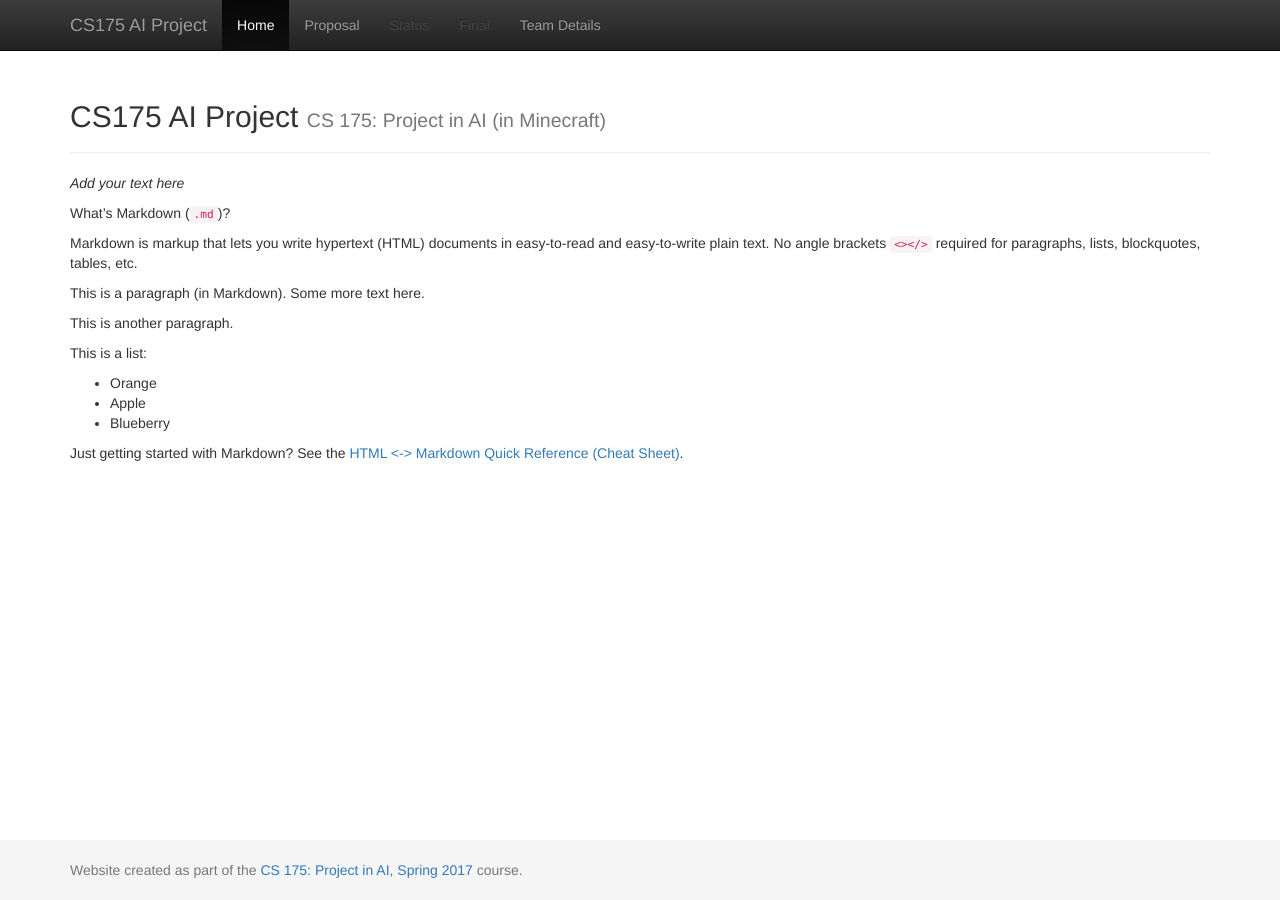
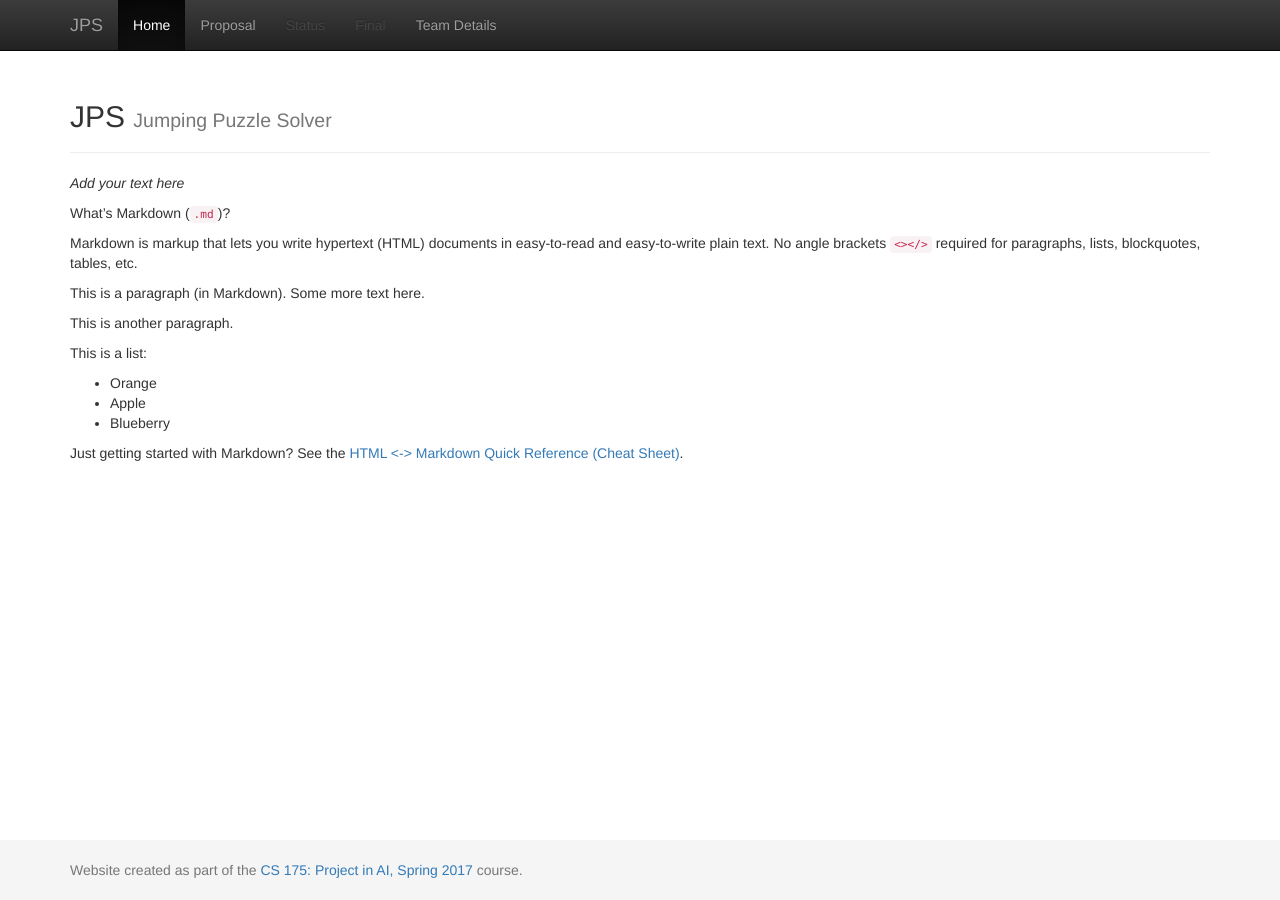
Before and after one commit to minhdna/JPS, a Jekyll site: the page built from docs/index.md, in a window 1280 px wide. Built offline with Jekyll 4.4.1, drawn with Linux system fonts in a browser that asks for light colours.

Commit message:
Update _config.yml

```diff
--- a/docs/_config.yml
+++ b/docs/_config.yml
@@ -1,8 +1,8 @@
 ###########
 # site.title
 
-title:    'CS175 AI Project'
-subtitle: 'CS 175: Project in AI (in Minecraft)'
+title:    'JPS'
+subtitle: 'Jumping Puzzle Solver'
 
 
 #########################
```
